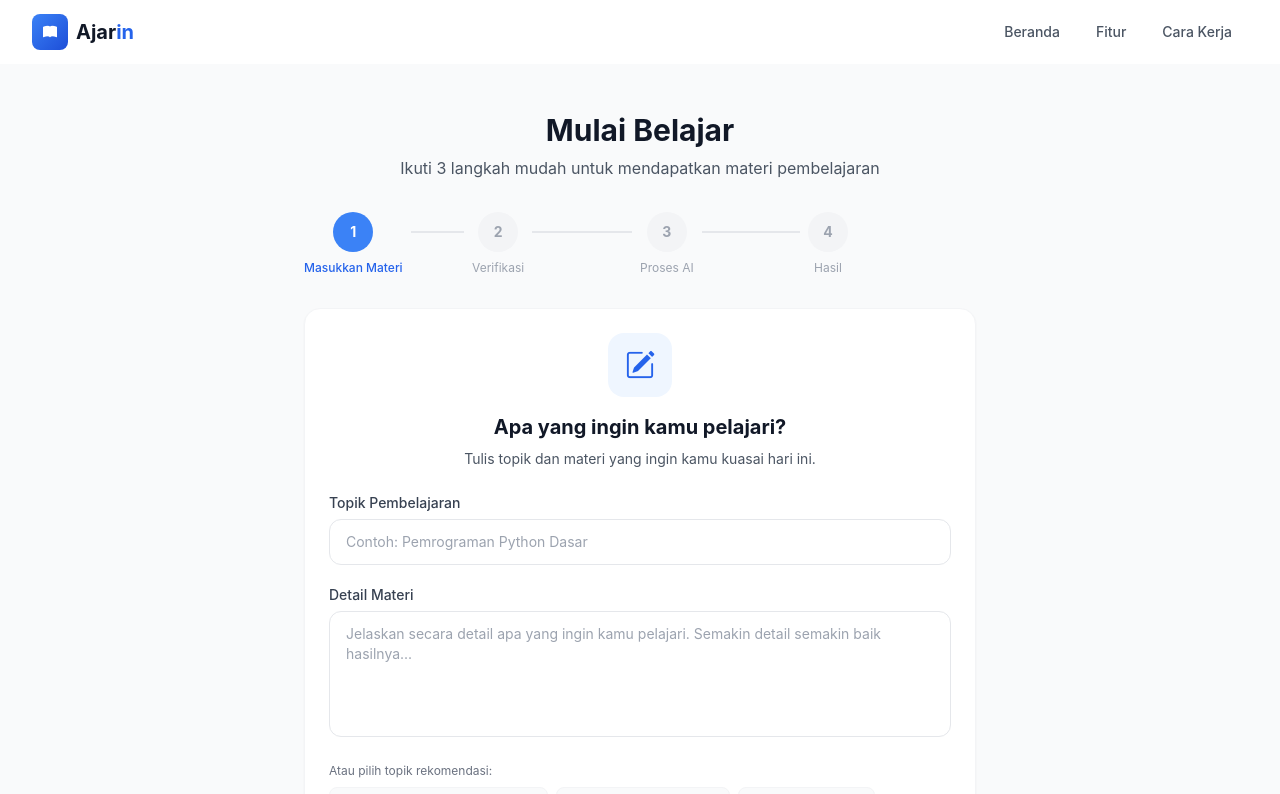
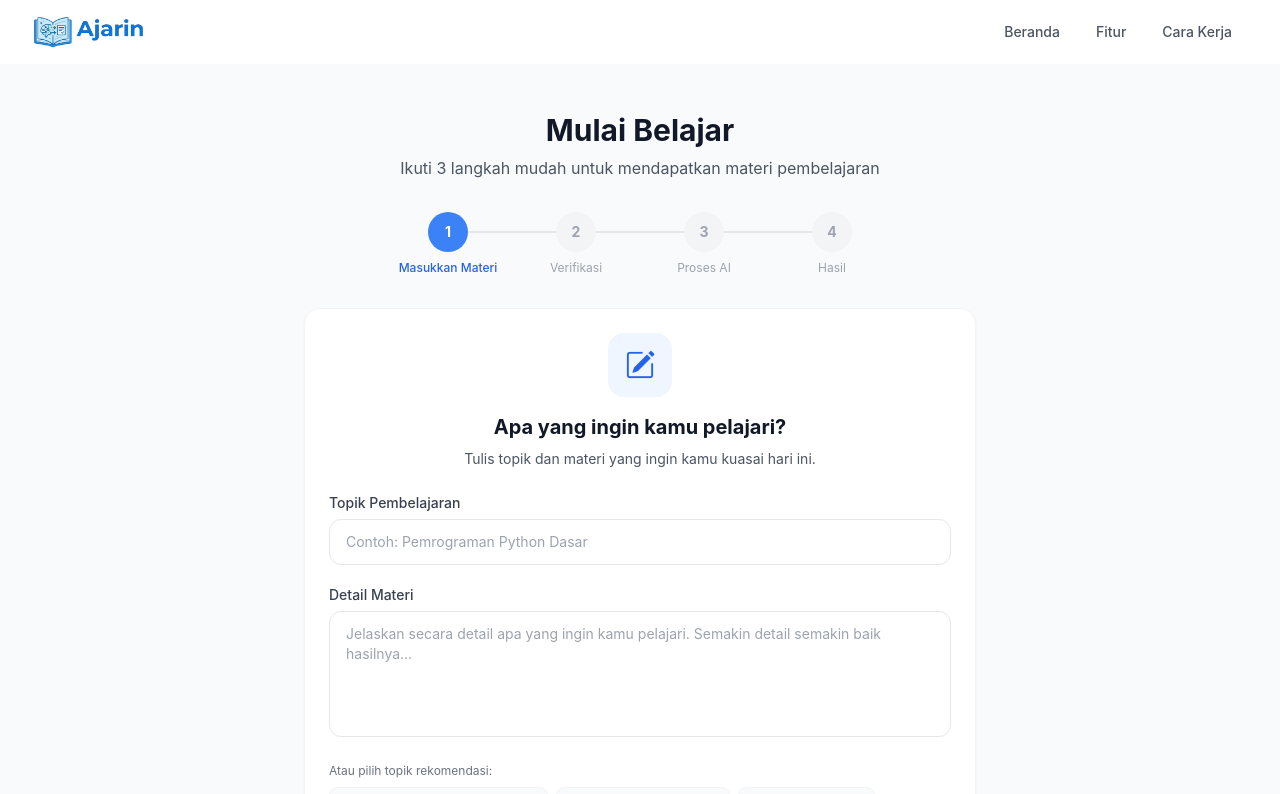
Before and after one commit to SiloKusuma/Ajarin, a Next.js app: page /home in a window 1280 px wide. Shown: the top 794 px of the page. Built offline with nearby package versions, Linux system fonts and the light colour scheme.

Commit message:
Replace navbar logo text with logo-ajarin.png image, improve home page stepper layout

```diff
--- a/components/Navbar.js
+++ b/components/Navbar.js
@@ -37,12 +37,7 @@ export default function Navbar() {
       <div className="max-w-7xl mx-auto px-4 sm:px-6 lg:px-8">
         <div className="flex items-center justify-between h-16">
           <Link href="/" className="flex items-center gap-2 group">
-            <div className="w-9 h-9 bg-gradient-to-br from-primary-500 to-primary-700 rounded-lg flex items-center justify-center text-white transition-all duration-200">
-              <i className="bi bi-book-fill text-sm"></i>
-            </div>
-            <span className="text-xl font-bold text-gray-900">
-              Ajar<span className="text-primary-600">in</span>
-            </span>
+            <img src="/logo-ajarin.png" alt="Ajarin" className="h-9 w-auto" />
           </Link>
 
           <div className="hidden md:flex items-center gap-1">
--- a/pages/home.js
+++ b/pages/home.js
@@ -105,26 +105,29 @@ export default function HomePage() {
           </div>
 
           <div className="mb-8">
-            <div className="flex items-center justify-between max-w-2xl mx-auto">
+            <div className="flex items-center justify-center max-w-lg mx-auto">
               {steps.map((s, i) => (
-                <div key={s.num} className="flex items-center flex-1">
-                  <div className="flex flex-col items-center">
+                <div key={s.num} className="flex flex-col items-center flex-1">
+                  <div className="flex items-center w-full">
+                    {i > 0 && (
+                      <div className={`flex-1 h-0.5 ${step > i ? 'bg-green-400' : 'bg-gray-200'}`} />
+                    )}
+                    {i === 0 && <div className="flex-1" />}
                     <div className={`
-                      w-10 h-10 rounded-full flex items-center justify-center text-sm font-bold
+                      w-10 h-10 rounded-full flex items-center justify-center text-sm font-bold shrink-0
                       ${step === s.num ? 'step-number' :
                         step > s.num ? 'step-number-completed' : 'step-number-inactive'}
                     `}>
                       {step > s.num ? <i className="bi bi-check-lg"></i> : s.num}
                     </div>
-                    <span className={`text-xs mt-2 hidden sm:block ${step >= s.num ? 'text-primary-600 font-medium' : 'text-gray-400'}`}>
-                      {s.label}
-                    </span>
+                    {i < steps.length - 1 && (
+                      <div className={`flex-1 h-0.5 ${step > s.num ? 'bg-green-400' : 'bg-gray-200'}`} />
+                    )}
+                    {i === steps.length - 1 && <div className="flex-1" />}
                   </div>
-                  {i < steps.length - 1 && (
-                    <div className={`flex-1 h-0.5 mx-2 mt-[-1.5rem] ${
-                      step > s.num ? 'bg-green-400' : 'bg-gray-200'
-                    }`} />
-                  )}
+                  <span className={`text-xs mt-2 hidden sm:block text-center ${step >= s.num ? 'text-primary-600 font-medium' : 'text-gray-400'}`}>
+                    {s.label}
+                  </span>
                 </div>
               ))}
             </div>
```
Also changed, not shown: public/logo-ajarin.png (added).
